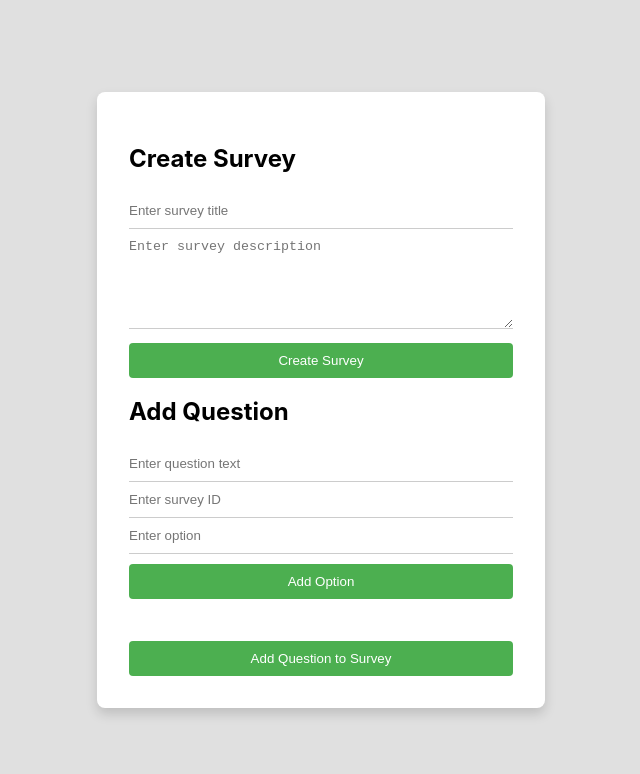
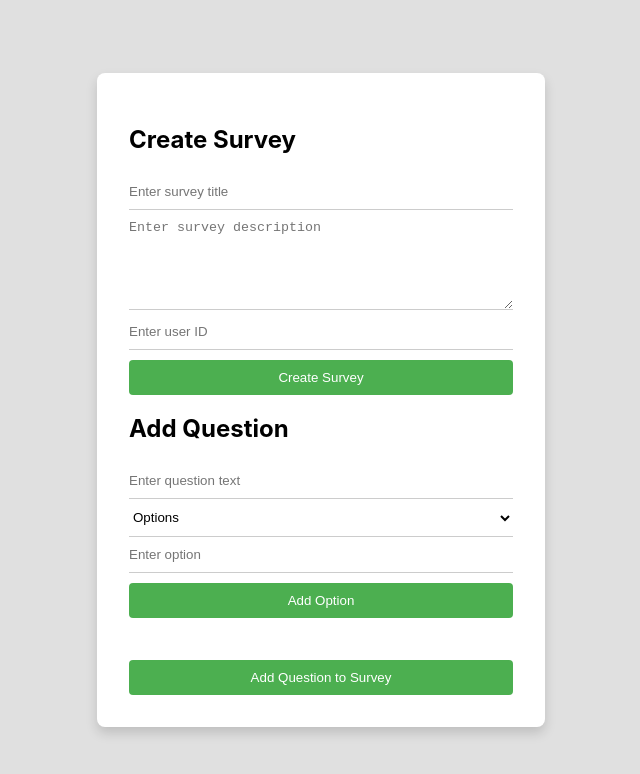
Before and after one commit to d1mazik/FinalSurveyToolProject, a React (Create React App) app in the folder client/: page /create-survey in a window 1280 px wide. Shown: the top 774 px of the page, without its empty margins (319-959 px from the left). Built offline with nearby package versions, Linux system fonts and the light colour scheme.

Commit message:
ni går det att adda surveys, frågor.

```diff
--- a/client/src/screens/CreateSurveyScreen.js
+++ b/client/src/screens/CreateSurveyScreen.js
@@ -1,25 +1,27 @@
 import React, { useState } from 'react';
 import { createSurvey, createQuestion } from '../service/questionService';
-import '../styles/CreateSurveyAndQuestionScreen.css'; // Importera specifika CSS för den här komponenten
+import '../styles/CreateSurveyAndQuestionScreen.css';
 
 function CreateSurveyAndQuestionScreen() {
-    // Tillstånd för undersökning och fråga
-    const [survey, setSurvey] = useState({ title: '', description: '' });
-    const [question, setQuestion] = useState({ text: '', type: 'OPTIONS', options: [], surveyId: '' });
-    const [optionsTemp, setOptionsTemp] = useState(''); // Tillstånd för temporära svarsalternativ
+    const [survey, setSurvey] = useState({ title: '', description: '', userId: '' });
+    const [question, setQuestion] = useState({ text: '', type: 'OPTIONS', options: [], minScale: null, maxScale: null, surveyId: '' });
+    const [optionsTemp, setOptionsTemp] = useState('');
 
-    // Funktion för att hantera inmatningsändringar
     const handleInputChange = (e, setter) => {
         setter(prev => ({ ...prev, [e.target.name]: e.target.value }));
     };
 
-    // Funktion för att lägga till svarsalternativ
+    const handleSelectChange = (e) => {
+        setQuestion(prev => ({ ...prev, type: e.target.value, options: [], minScale: null, maxScale: null }));
+    };
+
     const addOption = () => {
+        if (optionsTemp !== '') {
             setQuestion(prev => ({ ...prev, options: [...prev.options, optionsTemp] }));
             setOptionsTemp('');
+        }
     };
 
-    // Funktion för att skapa en ny undersökning
     const handleCreateSurvey = async (e) => {
         e.preventDefault();
         try {
@@ -31,7 +33,6 @@ function CreateSurveyAndQuestionScreen() {
         }
     };
 
-    // Funktion för att lägga till en ny fråga
     const handleCreateQuestion = async (e) => {
         e.preventDefault();
         if (!question.surveyId) {
@@ -41,18 +42,15 @@ function CreateSurveyAndQuestionScreen() {
         try {
             await createQuestion(question);
             alert('Question added successfully');
-            setQuestion(prev => ({ ...prev, text: '', options: [], surveyId: '' }));
-            setOptionsTemp(''); // Återställ temporära svarsalternativ
+            setQuestion(prev => ({ ...prev, text: '', options: [], minScale: null, maxScale: null }));
         } catch (error) {
             alert('Error adding question: ' + error.message);
         }
     };
 
-    // Rendera komponenten
     return (
         <div className="survey-container">
             <div className="survey-form">
-                {/* Formulär för att skapa en undersökning */}
                 <form onSubmit={handleCreateSurvey}>
                     <h2>Create Survey</h2>
                     <input
@@ -72,9 +70,17 @@ function CreateSurveyAndQuestionScreen() {
                         placeholder="Enter survey description"
                         required
                     />
+                    <input
+                        type="text"
+                        name="userId"
+                        className="survey-input"
+                        value={survey.userId}
+                        onChange={e => handleInputChange(e, setSurvey)}
+                        placeholder="Enter user ID"
+                        required
+                    />
                     <button type="submit" className="survey-button">Create Survey</button>
                 </form>
-                {/* Formulär för att lägga till en fråga */}
                 <form onSubmit={handleCreateQuestion}>
                     <h2>Add Question</h2>
                     <input
@@ -86,15 +92,13 @@ function CreateSurveyAndQuestionScreen() {
                         placeholder="Enter question text"
                         required
                     />
-                    <input
-                        type="text"
-                        name="surveyId"
-                        className="survey-input"
-                        value={question.surveyId}
-                        onChange={e => handleInputChange(e, setQuestion)}
-                        placeholder="Enter survey ID"
-                        required
-                    />
+                    <select name="type" onChange={handleSelectChange} value={question.type} className="survey-input">
+                        <option value="TEXT">Text</option>
+                        <option value="OPTIONS">Options</option>
+                        <option value="SCALE">Scale</option>
+                    </select>
+                    {question.type === 'OPTIONS' && (
+                        <>
                             <input
                                 type="text"
                                 className="survey-input"
@@ -104,11 +108,32 @@ function CreateSurveyAndQuestionScreen() {
                             />
                             <button type="button" className="survey-button" onClick={addOption}>Add Option</button>
                             <ul className="options-list">
-                        {/* Visa alla tillagda svarsalternativ */}
                                 {question.options.map((option, index) => (
                                     <li key={index}>{option}</li>
                                 ))}
                             </ul>
+                        </>
+                    )}
+                    {question.type === 'SCALE' && (
+                        <>
+                            <input
+                                type="number"
+                                name="minScale"
+                                className="survey-input"
+                                value={question.minScale || ''}
+                                onChange={e => handleInputChange(e, setQuestion)}
+                                placeholder="Enter minimum scale"
+                            />
+                            <input
+                                type="number"
+                                name="maxScale"
+                                className="survey-input"
+                                value={question.maxScale || ''}
+                                onChange={e => handleInputChange(e, setQuestion)}
+                                placeholder="Enter maximum scale"
+                            />
+                        </>
+                    )}
                     <button type="submit" className="survey-button">Add Question to Survey</button>
                 </form>
             </div>
```
Lines whose indentation alone changed are shown as unchanged.
